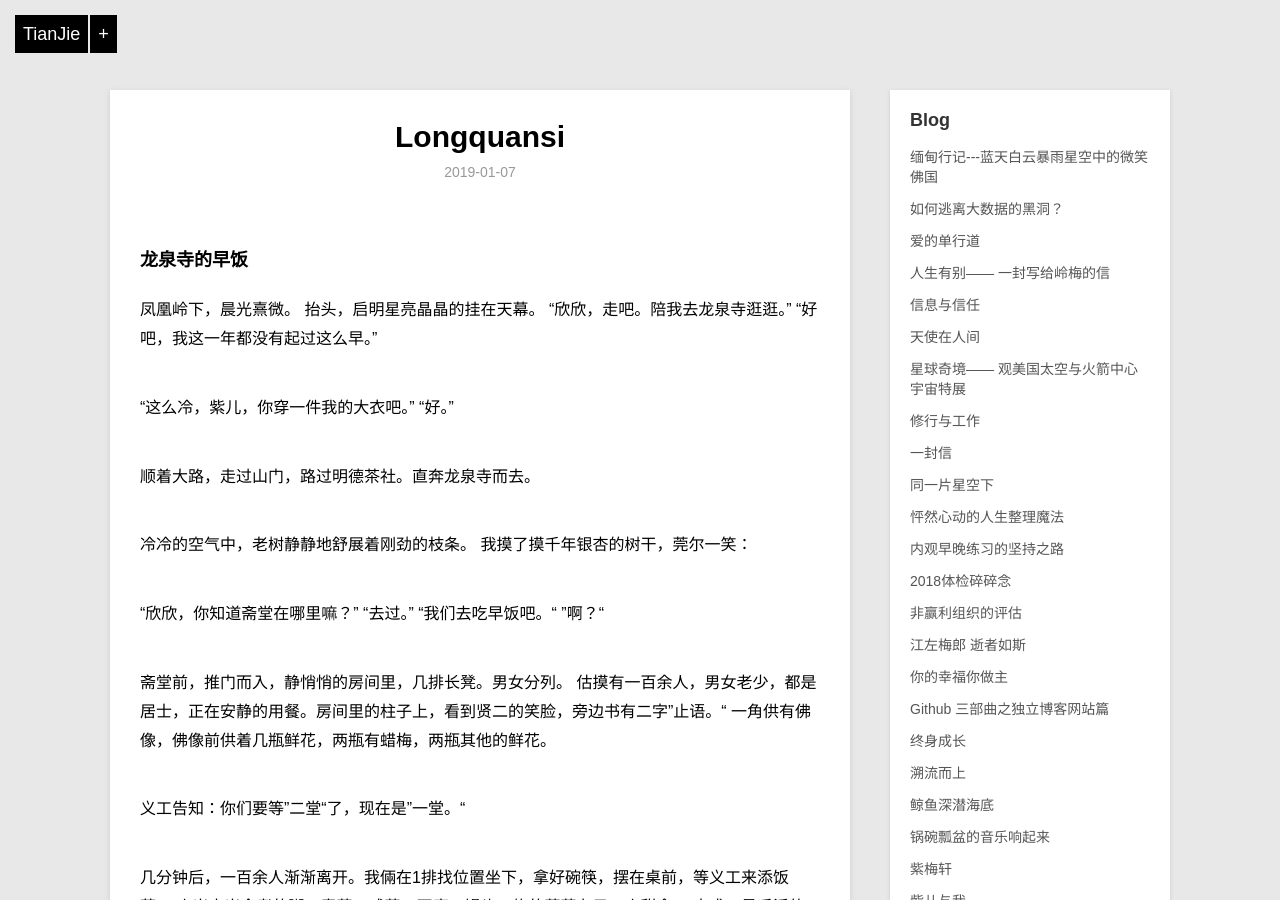
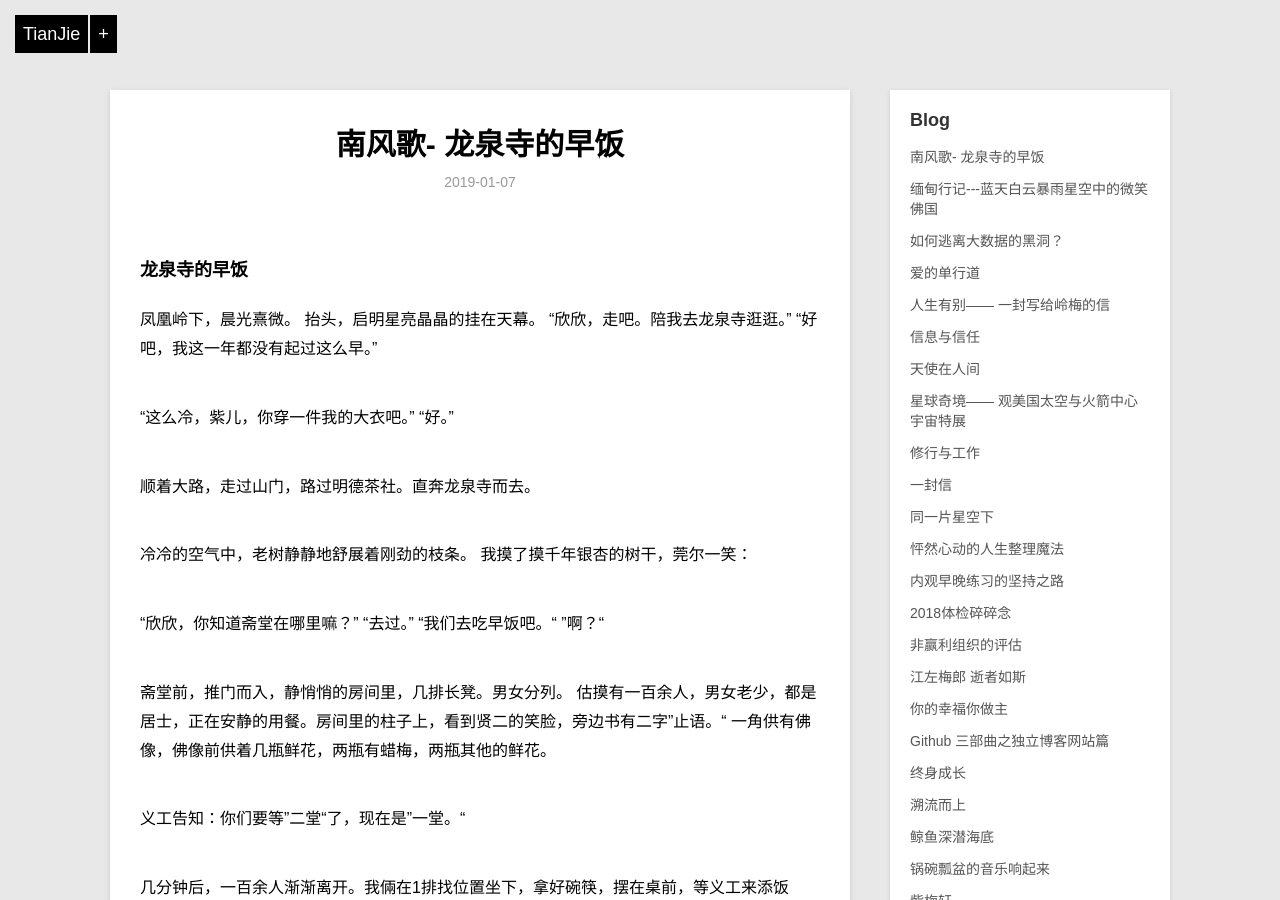
Before and after one commit to violettianjie/violettianjie.github.io, a Jekyll site: the page built from _posts/blog/2019-01-07-longquansi.md, in a window 1280 px wide and 900 px high. Built offline with Jekyll 4.4.1, drawn with Linux system fonts in a browser that asks for light colours; our own code applies the rules of GitHub Pages for plain Markdown files.

Commit message:
Update 2019-01-07-longquansi.md

```diff
--- a/_posts/blog/2019-01-07-longquansi.md
+++ b/_posts/blog/2019-01-07-longquansi.md
@@ -1,4 +1,9 @@
-
+---
+layout: post
+title: "南风歌- 龙泉寺的早饭"
+description: "读古诗源系列"
+category: blog
+---
 ### 龙泉寺的早饭
 
 凤凰岭下，晨光熹微。
```
